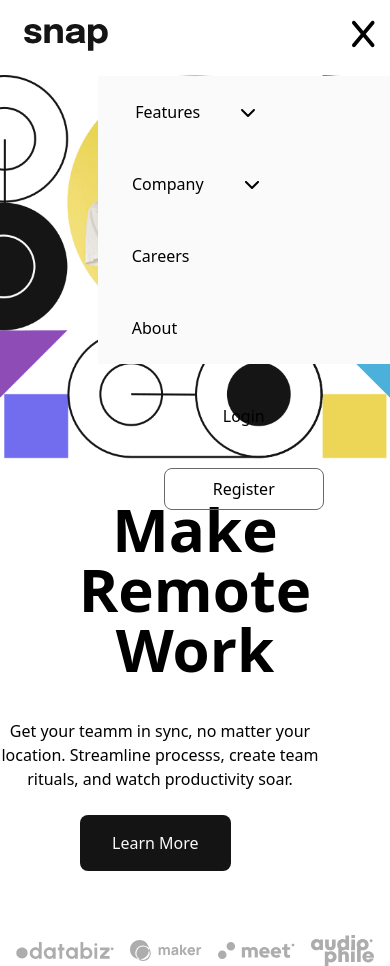
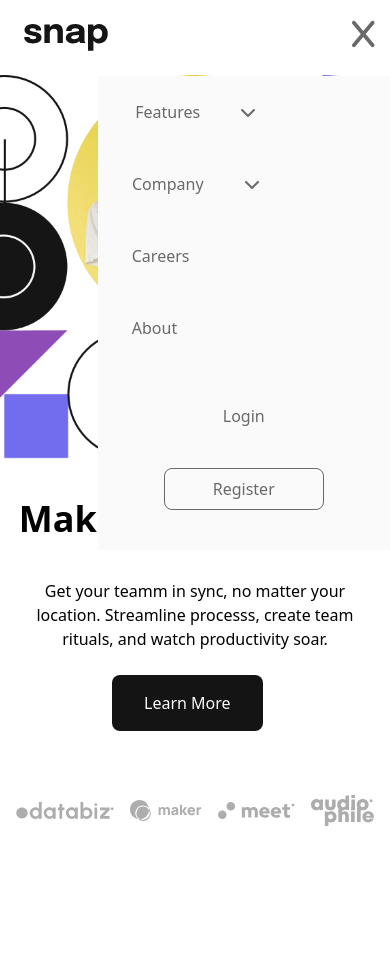
Before and after one commit to MNRSkills/FM-Dropdown-Menu-Challenge, a React (Vite) app: page / in a window 390 px wide. Both pictures are taken after a click on the element 352 px from the left and 42 px from the top of the page. After the commit the page ends 919 px from the top, so only its background shows below. Built offline with nearby package versions, Linux system fonts and the light colour scheme.

Commit message:
detail touchups

```diff
--- a/src/Components/Home.jsx
+++ b/src/Components/Home.jsx
@@ -10,15 +10,15 @@ function Home() {
       <div className=" h-96 bg-hero-mobile bg-cover bg-center md:bg-hero-desktop md:bg-contain bg-no-repeat col-start-2 row-span-3 md:h-4/5">
         {/* image from Hero  */}
       </div>
-      <div className=" md:col-start-1 md:text-left md:h-0 md:row-start-1 md:pt-20">
-        <h1 className="text-6xl font-bold text-center my-10 md:my-0 md:text-7xl md:max-w-lg md:ml-auto md:text-left">
+      <div className=" md:col-start-1 md:text-left md:h-0 md:row-start-1 md:pt-20 md:ml-28">
+        <h1 className="text-4xl font-bold text-center my-10 md:my-0 md:text-7xl md:max-w-lg md:text-left">
           Make Remote Work
         </h1>
-        <p className="max-w-xs text-center mt-6 md:ml-28 md:text-left">
+        <p className="max-w-xs text-center mt-6 m-auto md:ml-0 md:text-left ">
           Get your teamm in sync, no matter your location. Streamline processs,
           create team rituals, and watch productivity soar.
         </p>
-        <button className="bg-almostBlack text-almostWhite p-4 px-8 rounded-lg my-6 ml-20 md:ml-28 md:text-almostWhite">
+        <button className="ml-28 bg-almostBlack text-almostWhite p-4 px-8 rounded-lg my-6 md:text-almostWhite sm:ml-72 md:ml-0">
           Learn More
         </button>
       </div>
--- a/src/Components/desktopNav.jsx
+++ b/src/Components/desktopNav.jsx
@@ -17,14 +17,14 @@ import Planning from "../assets/images/icon-planning.svg";
 
 function DesktopNav(props) {
   return (
-    <nav className="flex justify-around items-center p-6">
+    <nav className="flex justify-around items-center p-6 text-mediumGray">
       <div>
         <img src={Logo} alt="" />
       </div>
       <ul className="flex justify-around items-center">
         <li className=" p-2">
-          <span className="flex items-center justify-center relative">
-            <h1 className="font-bold">Features</h1>{" "}
+          <span className="flex items-center justify-center relative focus:text-almostBlack">
+            <h1 className="font-bold ">Features</h1>{" "}
             {props.feature === false ? (
               <FontAwesomeIcon
                 icon={faChevronDown}
@@ -94,11 +94,11 @@ function DesktopNav(props) {
           ) : null}
         </li>
         <li className="p-4">Career</li>
-        <li className="p-4"> About </li>
+        <li className="p-4 "> About </li>
       </ul>
       <div className="">
-        <button className="mx-6">Login</button>
-        <button className="mx-6 border border-1 border-almostBlack rounded ">
+        <button className="mx-6 ">Login</button>
+        <button className="mx-6 px-6 border border-1 border-almostBlack rounded focus:border-2">
           Register
         </button>
       </div>
--- a/src/Components/nav.jsx
+++ b/src/Components/nav.jsx
@@ -21,7 +21,7 @@ function Navbar(props) {
   //state for navbar dropdowns coming from App.jsx -----//
 
   return (
-    <nav className="bg-transparent m-0 relative flex justify-between items-center p-2">
+    <nav className="bg-transparent m-0 relative flex justify-between items-center p-2 text-mediumGray">
       <div className="p-4">
         <img src={Logo} alt="Logo" />
       </div>
@@ -113,11 +113,11 @@ function Navbar(props) {
               </li>
             </div>
           </ul>
-          <div className="flex flex-col items-center ">
+          <div className="flex flex-col items-center bg-almostWhite pb-10">
             <button className="outline-none p-10">
               <h1>Login</h1>
             </button>
-            <button className="border-mediumGray border w-40 rounded-lg p-2">
+            <button className="border-mediumGray border w-40 rounded-lg p-2 focus:border-almostBlack">
               <h1>Register</h1>
             </button>
           </div>
```
